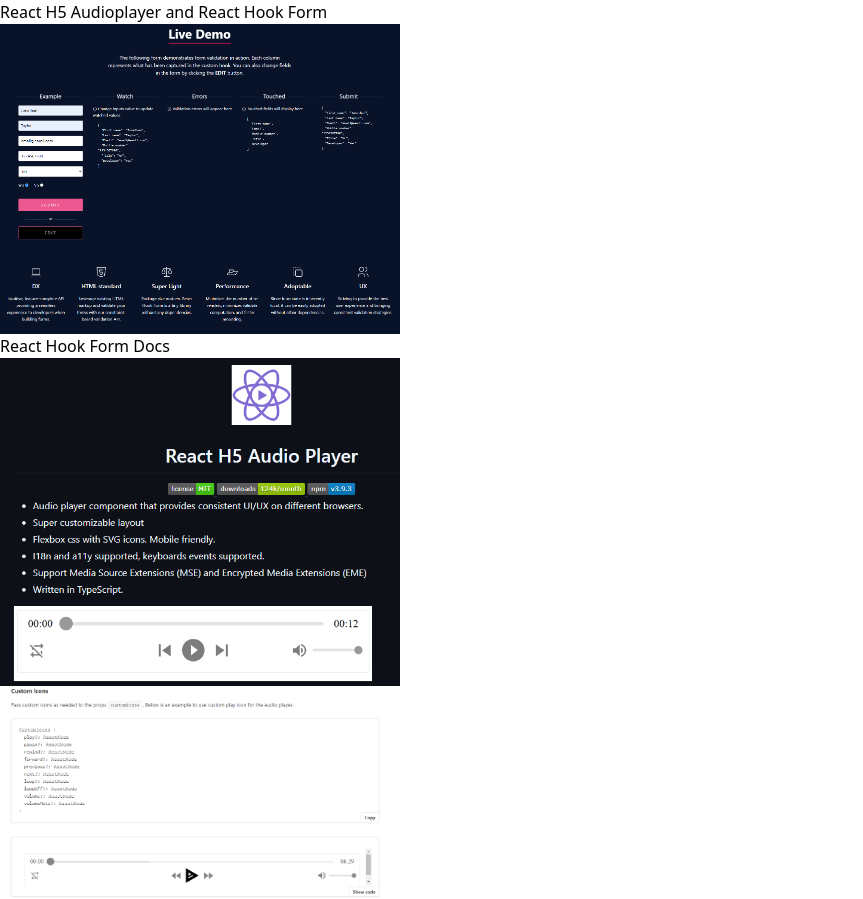
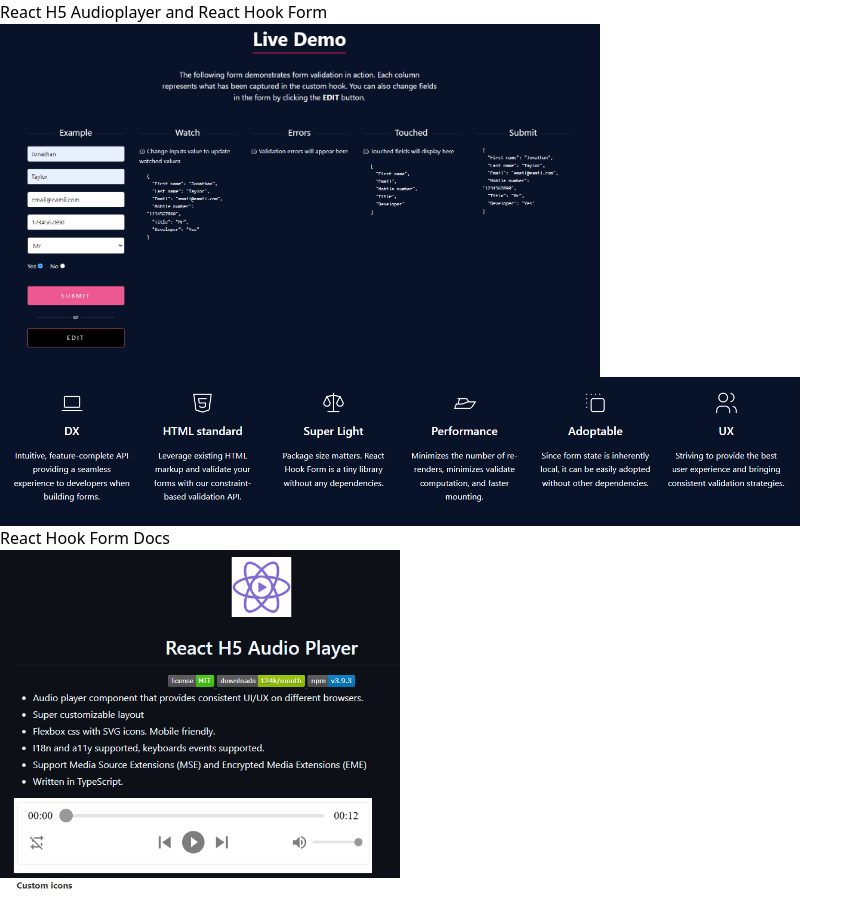
Before and after one commit to taylor1807/week10-project, a Next.js app: page /description in a window 1280 px wide. Shown: the top 899 px of the page, without its empty margins (0-863 px from the left). Built offline with nearby package versions, Linux system fonts and the light colour scheme.

Commit message:
header added to demo/color change to desc

```diff
--- a/src/app/description/page.jsx
+++ b/src/app/description/page.jsx
@@ -7,18 +7,18 @@
       <h1 className="bg-blue-900 text-ls rounded text-4xl text-white text-center shadow-2xl p-10 mb-10">
         React H5 Audioplayer and React Hook Form
       </h1>
-      <div className="bg-white p-8 rounded-lg shadow-2xl mb-10">
+      <div className="bg-stone-300 p-8 rounded-lg shadow-2xl mb-10">
         <div className="grid grid-cols-2 gap-6">
           <Image
             src="/images/FormDemo.png"
-            width={400}
-            height={400}
+            width={600}
+            height={600}
             alt="screenshot of a demo of what the form does"
           />
           <Image
             src="/images/formspecs.png"
-            width={400}
-            height={400}
+            width={800}
+            height={800}
             alt="screenshot of the specs of the form package"
           />
         </div>
@@ -31,7 +31,7 @@
           </Link>
         </div>
       </div>
-      <div className="bg-white p-8 rounded-lg shadow-2xl">
+      <div className="bg-stone-300 p-8 rounded-lg shadow-2xl">
         <div className="grid grid-cols-2 gap-6">
           <Image
             src="/images/audioHome.png"
@@ -41,8 +41,8 @@
           />
           <Image
             src="/images/audiocustiom.png"
-            width={400}
-            height={400}
+            width={600}
+            height={600}
             alt="screenshot of the audio player customizations"
           />
         </div>
```
Also changed, not shown: src/app/demo/page.jsx (+16 -2 lines).
